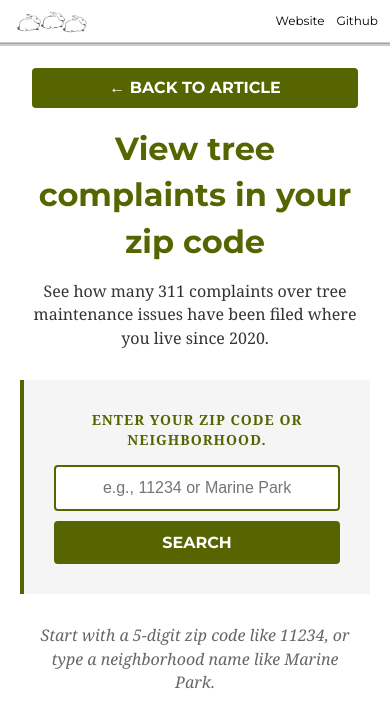
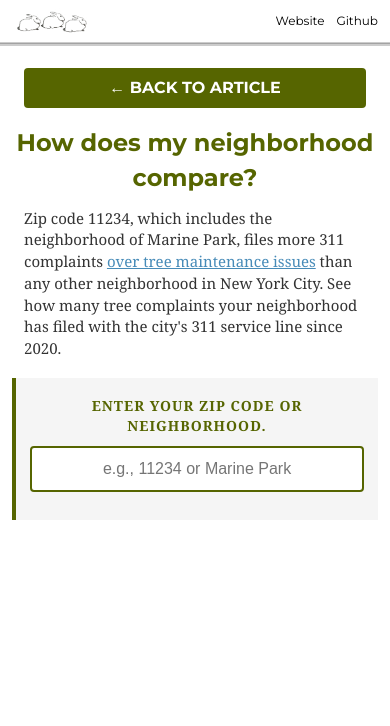
Before and after one commit to jack-walk/marine-park-trees, a SvelteKit app: page /compare in a window 390 px wide. Shown: the top 726 px of the page. Built offline with nearby package versions, Linux system fonts and the light colour scheme.

Commit message:
Cleaning up search function and style

```diff
--- a/src/app.scss
+++ b/src/app.scss
@@ -391,6 +391,7 @@ section.last {
   max-width: 800px;
   margin: 40px auto;
   padding: 0 20px;
+  padding-bottom: 100px;
 }
 
 .zip-comparison-tool h1 {
@@ -405,7 +406,7 @@ section.last {
   color: #333;
   font-size: 16px;
   line-height: 1.45;
-  text-align: center;
+  text-align: left;
   margin-bottom: 30px;
   margin-left: auto;
   margin-right: auto;
@@ -458,31 +459,6 @@ section.last {
   background-color: #fffef5;
 }
 
-.search-btn {
-  padding: 12px 30px;
-  background-color: #566500;
-  color: white;
-  border: none;
-  border-radius: 4px;
-  font-size: 16px;
-  font-weight: bold;
-  font-family: 'Montserrat', sans-serif;
-  text-transform: uppercase;
-  text-decoration: none;
-  cursor: pointer;
-  transition: background-color 0.3s ease;
-  margin-bottom: 0;
-  vertical-align: middle;
-}
-
-.search-btn:hover {
-  background-color: #478bb8;
-}
-
-.search-btn:active {
-  transform: scale(0.98);
-}
-
 .suggestions-box {
   position: absolute;
   top: calc(100% + 6px);
@@ -493,9 +469,25 @@ section.last {
   border: 1px solid #d9d9d9;
   border-radius: 6px;
   box-shadow: 0 8px 24px rgba(0, 0, 0, 0.12);
-  max-height: 260px;
-  overflow-y: auto;
+  max-height: 172px;
+  overflow-y: scroll;
+  scrollbar-gutter: stable;
   padding: 6px;
+}
+
+.suggestions-box::-webkit-scrollbar {
+  width: 10px;
+}
+
+.suggestions-box::-webkit-scrollbar-track {
+  background: #f0f0f0;
+  border-radius: 999px;
+}
+
+.suggestions-box::-webkit-scrollbar-thumb {
+  background: #b8b8b8;
+  border-radius: 999px;
+  border: 2px solid #f0f0f0;
 }
 
 .suggestion-item {
@@ -613,16 +605,16 @@ section.last {
   display: flex;
   flex-wrap: wrap;
   justify-content: center;
-  gap: 8px;
-  margin-bottom: 16px;
+  gap: 10px;
+  margin-bottom: 18px;
 }
 
 .result-tag {
   background-color: #eaf0e5;
   color: #566500;
   border-radius: 999px;
-  padding: 6px 10px;
-  font-size: 12px;
+  padding: 8px 14px;
+  font-size: 13px;
   font-weight: bold;
   white-space: nowrap;
 }
@@ -706,6 +698,10 @@ section.last {
   margin-bottom: 12px;
 }
 
+.complaint-section-card--no-data {
+  background-color: #fafafa;
+}
+
 .complaint-section-header {
   display: flex;
   justify-content: space-between;
@@ -763,7 +759,7 @@ section.last {
 .zip-result-card {
   background-color: #fff;
   border: 1px solid #e0e0e0;
-  border-left: 5px solid #566500;
+  border-left: 3px solid #566500;
   border-radius: 8px;
   padding: 18px;
   margin-bottom: 18px;
@@ -803,8 +799,11 @@ section.last {
 }
 
 .zip-result-meta {
+  display: flex;
+  flex-direction: column;
+  gap: 2px;
   text-align: right;
-  min-width: 160px;
+  min-width: 130px;
 }
 
 .zip-result-total {
@@ -815,17 +814,22 @@ section.last {
 }
 
 .zip-result-meta-label {
-  font-size: 12px;
+  font-size: 13px;
   text-transform: uppercase;
   letter-spacing: 1px;
   color: #999;
-  margin-top: 4px;
+  margin-top: 0;
+  line-height: 1.15;
 }
 
-.zip-result-meta-rank {
+.zip-result-meta-since {
   font-size: 13px;
   color: #666;
-  margin-top: 8px;
+  font-style: italic;
+  margin-top: 0;
+  line-height: 1.15;
+  text-transform: none;
+  letter-spacing: normal;
 }
 
 .zip-result-sections {
@@ -1050,14 +1054,117 @@ section.last {
     width: 100%;
   }
 
+  .search-input-wrap {
+    display: block;
+    width: 100%;
+    max-width: calc(100% - 24px);
+    margin-bottom: 12px;
+  }
+
   .zip-code-input {
     width: 100%;
     margin-right: 0;
     margin-bottom: 10px;
   }
 
-  .search-btn {
-    width: 100%;
+  .zip-comparison-tool {
+    margin-top: 24px;
+    padding-left: 12px;
+    padding-right: 12px;
+  }
+
+  .zip-comparison-tool h1 {
+    font-size: 24px;
+    margin-bottom: 10px;
+  }
+
+  .zip-comparison-tool > p {
+    margin-bottom: 18px;
+    font-size: 15px;
+  }
+
+  .search-section {
+    padding: 18px 14px;
+    margin-bottom: 18px;
+  }
+
+  .search-section label {
+    margin-bottom: 10px;
+  }
+
+  .search-input-wrap {
+    max-width: 100%;
+    margin-bottom: 0;
+  }
+
+  .suggestions-box {
+    max-height: 180px;
+  }
+
+  .results-section {
+    margin-top: 18px;
+  }
+
+  .results-content {
+    padding: 16px;
+  }
+
+  .search-results-list {
+    margin-top: 12px;
+  }
+
+  .zip-result-card {
+    padding: 14px;
+    margin-bottom: 12px;
+  }
+
+  .zip-result-card--nested {
+    margin-top: 10px;
+  }
+
+  .zip-result-summary {
+    flex-direction: column;
+    gap: 10px;
+    margin-bottom: 12px;
+  }
+
+  .zip-result-title {
+    font-size: 18px;
+  }
+
+  .zip-result-meta {
+    min-width: 0;
+    text-align: left;
+  }
+
+  .zip-result-total {
+    font-size: 24px;
+  }
+
+  .zip-result-meta-rank {
+    margin-top: 6px;
+  }
+
+  .complaints-by-type {
+    margin-top: 18px;
+  }
+
+  .complaints-by-type h3 {
+    font-size: 16px;
+    margin-bottom: 12px;
+  }
+
+  .complaint-section-card {
+    padding: 12px;
+    margin-bottom: 10px;
+  }
+
+  .complaint-section-header {
+    margin-bottom: 8px;
+  }
+
+  .complaint-subitems {
+    gap: 6px;
   }
 
   .complaint-type-info {
--- a/src/routes/+page.svelte
+++ b/src/routes/+page.svelte
@@ -13,7 +13,7 @@ This is your page!
 	const subheadline =
 		'A new data investigation reveals that the neighborhood ranks first in tree service requests. Residents worry that city officials are overlooking risks to safety and property.';
 
-	const byline = 'By <strong><a href="https://jackwalker.xyz">Jack Walker</a></strong> | May TK, 2026';
+	const byline = 'By <strong><a href="https://jackwalker.xyz">Jack Walker</a></strong> | May 17, 2026';
 
 	const buttonPair = [
 		{
--- a/src/routes/compare/+page.server.js
+++ b/src/routes/compare/+page.server.js
@@ -1,9 +1,12 @@
-import { loadComplaintsAllDataset } from '$lib/server/complaints-data-loader.js';
+import {
+  loadComplaintsAllDataset,
+} from '$lib/server/complaints-data-loader.js';
 
 export async function load() {
   const dataset = await loadComplaintsAllDataset();
 
   return {
     dataset,
+    sinceDateLabel: 'Jan. 1, 2023',
   };
 }
--- a/src/routes/compare/+page.svelte
+++ b/src/routes/compare/+page.svelte
@@ -5,6 +5,7 @@
     COMPLAINT_TYPES,
     formatComplaintPercentage,
     formatComplaintValue,
+    formatComplaintTypeLabel,
     normalizeText,
     searchComplaintDataset,
   } from '$lib/complaints-data.js';
@@ -49,10 +50,6 @@
         label: `Zip Code ${row.zipCode}`,
         detail: `${row.neighborhood} • ${row.borough}`,
       });
-
-      if (matches.length === 6) {
-        break;
-      }
     }
 
     return matches;
@@ -62,15 +59,16 @@
     submittedQuery = value.trim();
   }
 
-  function handleSubmit(event) {
-    event.preventDefault();
-    submitSearch(query);
-  }
-
   function selectSuggestion(value) {
     query = value;
     submitSearch(value);
   }
+
+  $effect(() => {
+    if (submittedQuery && normalizeText(query) !== normalizeText(submittedQuery)) {
+      submittedQuery = '';
+    }
+  });
 
   function complaintPercent(count, total) {
     if (!Number.isFinite(count) || !Number.isFinite(total) || total === 0) {
@@ -84,22 +82,28 @@
     const percentage = complaintPercent(count, total);
     return percentage == null ? 0 : percentage;
   }
+
+  function availableComplaintTypes(row) {
+    return COMPLAINT_TYPES.filter((type) => Number.isFinite(row.complaintCounts[type]));
+  }
 </script>
 
 <svelte:head>
-  <title>Compare Neighborhoods and Zip Codes - Tree Complaints</title>
+  <title>Compare tree complaints by NYC zip code</title>
 </svelte:head>
 
 <div class="zip-comparison-tool">
   <ButtonPair buttons={backButtons} className="back-button-wrap" />
 
-  <h1>View tree complaints in your zip code</h1>
+  <h1>How does my neighborhood compare?</h1>
   <p>
-    See how many 311 complaints over tree maintenance issues have been filed where you live since 2020.
+    Zip code 11234, which includes the neighborhood of Marine Park, files more 311 complaints
+    <a href="https://jack-walk.github.io/marine-park-trees/">over tree maintenance issues</a>
+    than any other neighborhood in New York City. See how many tree complaints your neighborhood has filed with the city's 311 service line since 2020.
   </p>
 
-  <form class="search-section" onsubmit={handleSubmit}>
-    <label for="zip-code-input">Enter your zip code Or neighborhood.</label>
+  <div class="search-section">
+    <label for="zip-code-input">Enter your zip code or neighborhood.</label>
     <div class="search-input-wrap">
       <input
         type="text"
@@ -110,7 +114,7 @@
         bind:value={query}
       />
 
-      {#if suggestions.length}
+      {#if suggestions.length && !submittedQuery}
         <div class="suggestions-box">
           {#each suggestions as suggestion (suggestion.value)}
             <button
@@ -127,8 +131,7 @@
         </div>
       {/if}
     </div>
-    <button id="search-btn" class="search-btn" type="submit">Search</button>
-  </form>
+  </div>
 
   {#if searchResult}
     <div class="results-section">
@@ -136,18 +139,14 @@
         <section class="zip-result-card zip-result-card--summary">
           <div class="zip-result-summary">
             <div>
-              <div class="zip-result-kicker">Search summary</div>
+              <div class="zip-result-kicker">Your Zip Code</div>
               <h2 class="zip-result-title">{searchResult.summaryLabel}</h2>
-              <p class="zip-result-subtitle">{searchResult.summarySubtitle}</p>
             </div>
 
             <div class="zip-result-meta">
               <div class="zip-result-total">{formatComplaintValue(searchResult.summaryTotalComplaints)}</div>
               <div class="zip-result-meta-label">Total complaints</div>
-              {#if searchResult.summaryRank}
-                <div class="zip-result-meta-rank">{searchResult.summaryRank.value}</div>
-                <div class="zip-result-meta-rank">{searchResult.summaryRank.detail}</div>
-              {/if}
+              <div class="zip-result-meta-since">since {data.sinceDateLabel}</div>
             </div>
           </div>
 
@@ -159,8 +158,6 @@
             </div>
           {/if}
 
-          <p class="search-summary-note">{searchResult.summaryNote}</p>
-
           <div class="complaints-by-type">
             <h3>Complaints by Type</h3>
             <div class="complaints-list">
@@ -170,11 +167,10 @@
 
                 <div class="complaint-section-card">
                   <div class="complaint-section-header">
-                    <span class="complaint-section-title">{complaintType}</span>
+                    <span class="complaint-section-title">{formatComplaintTypeLabel(complaintType)}</span>
                     <span class="complaint-section-total">
                       {#if Number.isFinite(count)}
                         {formatComplaintValue(count)} complaints
-                        ({formatComplaintPercentage(complaintPercent(count, searchResult.summaryTotalComplaints))})
                       {:else}
                         Data not available
                       {/if}
@@ -197,19 +193,15 @@
                 <div class="zip-result-summary">
                   <div>
                     <div class="zip-result-kicker">
-                      {group.rows.length > 1 ? 'Neighborhood group' : 'Zip code row'}
+                      {group.rows.length > 1 ? 'Your neighborhood' : 'Zip code row'}
                     </div>
                     <h3 class="zip-result-title">{group.label}</h3>
-                    <p class="zip-result-subtitle">{group.subtitle}</p>
                   </div>
 
                   <div class="zip-result-meta">
                     <div class="zip-result-total">{formatComplaintValue(group.totalComplaints)}</div>
-                    <div class="zip-result-meta-label">Complaints</div>
-                    {#if group.rank}
-                      <div class="zip-result-meta-rank">{group.rank.value}</div>
-                      <div class="zip-result-meta-rank">{group.rank.detail}</div>
-                    {/if}
+                    <div class="zip-result-meta-label">Total complaints</div>
+                    <div class="zip-result-meta-since">since {data.sinceDateLabel}</div>
                   </div>
                 </div>
 
@@ -222,11 +214,10 @@
 
                       <div class="complaint-section-card">
                         <div class="complaint-section-header">
-                          <span class="complaint-section-title">{complaintType}</span>
+                          <span class="complaint-section-title">{formatComplaintTypeLabel(complaintType)}</span>
                           <span class="complaint-section-total">
                             {#if Number.isFinite(count)}
                               {formatComplaintValue(count)} complaints
-                              ({formatComplaintPercentage(complaintPercent(count, group.totalComplaints))})
                             {:else}
                               Data not available
                             {/if}
@@ -245,6 +236,9 @@
                   <div class="zip-breakdown">
                     <h3>Zip Code Breakdown</h3>
                     {#each group.rows as row (row.zipCode)}
+                      {@const visibleComplaintTypes = availableComplaintTypes(row)}
+
+                      {#if visibleComplaintTypes.length}
                         <div class="complaint-section-card">
                           <div class="complaint-section-header">
                             <span class="complaint-section-title">Zip Code {row.zipCode}</span>
@@ -254,9 +248,9 @@
                           </div>
 
                           <div class="complaint-subitems">
-                          {#each COMPLAINT_TYPES as complaintType}
+                            {#each visibleComplaintTypes as complaintType}
                               <div class="complaint-subitem">
-                              <span class="complaint-subitem-label">{complaintType}</span>
+                                <span class="complaint-subitem-label">{formatComplaintTypeLabel(complaintType)}</span>
                                 <span class="complaint-subitem-value">
                                   {formatComplaintValue(row.complaintCounts[complaintType])}
                                 </span>
@@ -264,6 +258,14 @@
                             {/each}
                           </div>
                         </div>
+                      {:else}
+                        <div class="complaint-section-card complaint-section-card--no-data">
+                          <div class="complaint-section-header">
+                            <span class="complaint-section-title">Zip Code {row.zipCode}</span>
+                            <span class="complaint-section-total no-data">Data not available</span>
+                          </div>
+                        </div>
+                      {/if}
                     {/each}
                   </div>
                 {/if}
@@ -277,24 +279,5 @@
     <div class="no-results-section">
       <p>No data found for this zip code or neighborhood. Please try another search.</p>
     </div>
-  {:else}
-    <div class="search-help">
-      Start with a 5-digit zip code like 11234, or type a neighborhood name like Marine Park.
-    </div>
   {/if}
 </div>
-
-<style lang="scss">
-  .zip-comparison-tool {
-    margin-top: 24px;
-  }
-
-  .search-help {
-    max-width: 760px;
-    margin: 0 auto;
-    padding: 0 20px;
-    text-align: center;
-    color: #666;
-    font-style: italic;
-  }
-</style>
```
Also changed, not shown: src/routes/about/+page.svelte (+4 -3 lines), src/lib/complaints-data.js, src/lib/server/complaints-data.js. Lines whose indentation alone changed are shown as unchanged.
